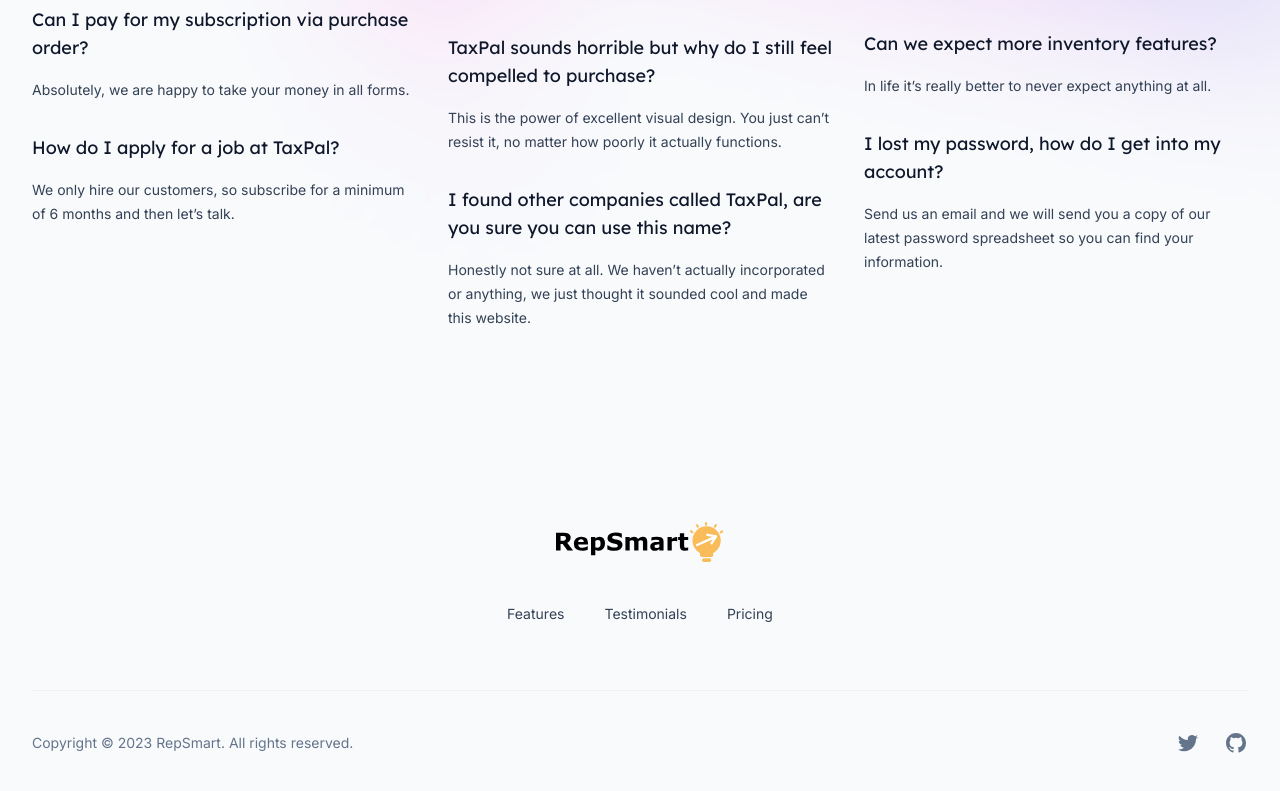
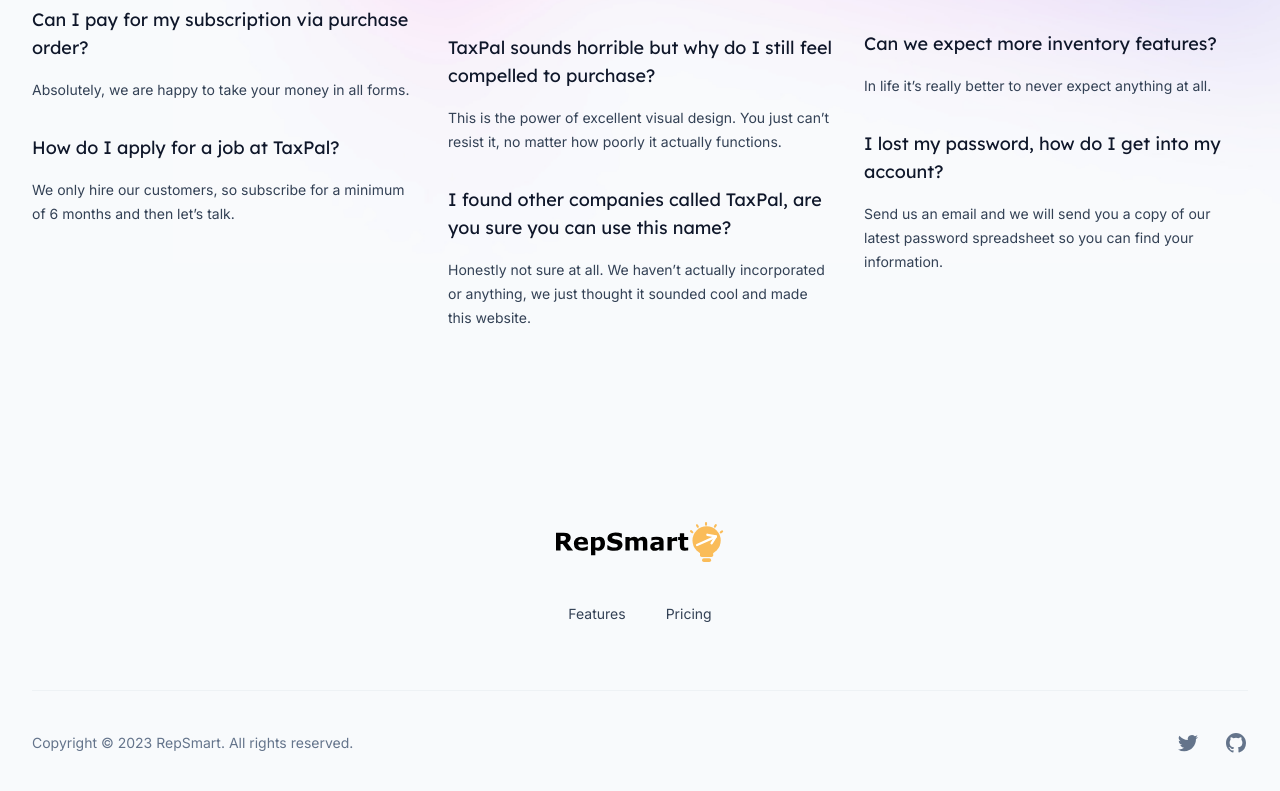
Before and after one commit to databasically/repsmart-web, a Next.js app: page / in a window 1280 px wide. Shown: the part 5544-6335 px from the top of the page. Built offline with nearby package versions, Linux system fonts and the light colour scheme.

Commit message:
remove testimonials link

```diff
--- a/src/components/Footer.jsx
+++ b/src/components/Footer.jsx
@@ -13,7 +13,8 @@ export function Footer() {
           <nav className="mt-10 text-sm" aria-label="quick links">
             <div className="-my-1 flex justify-center gap-x-6">
               <NavLink href="#features">Features</NavLink>
-              <NavLink href="#testimonials">Testimonials</NavLink>
+{/*              <NavLink href="#testimonials">Testimonials</NavLink>
+*/}
               <NavLink href="#pricing">Pricing</NavLink>
             </div>
           </nav>
```
